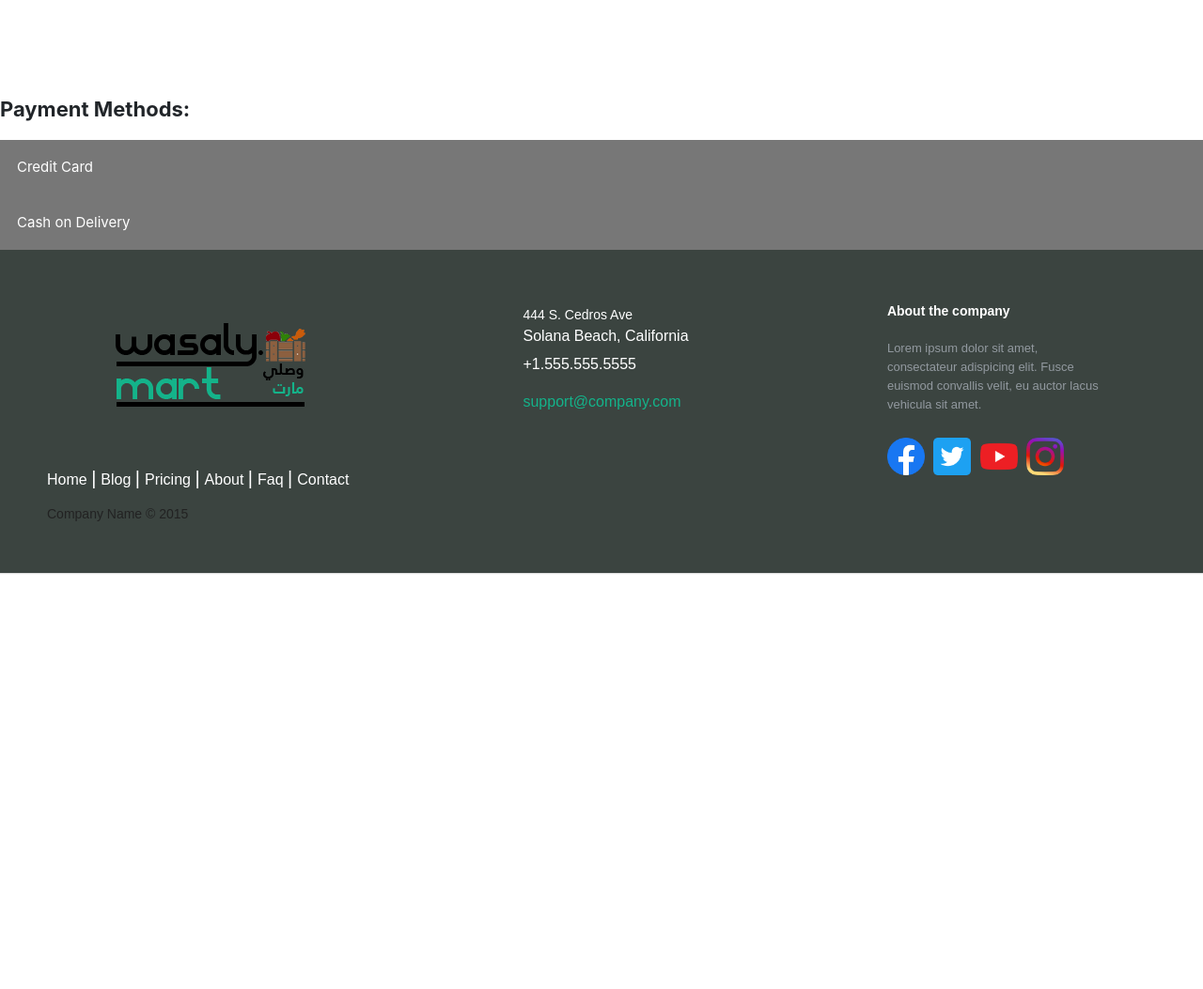
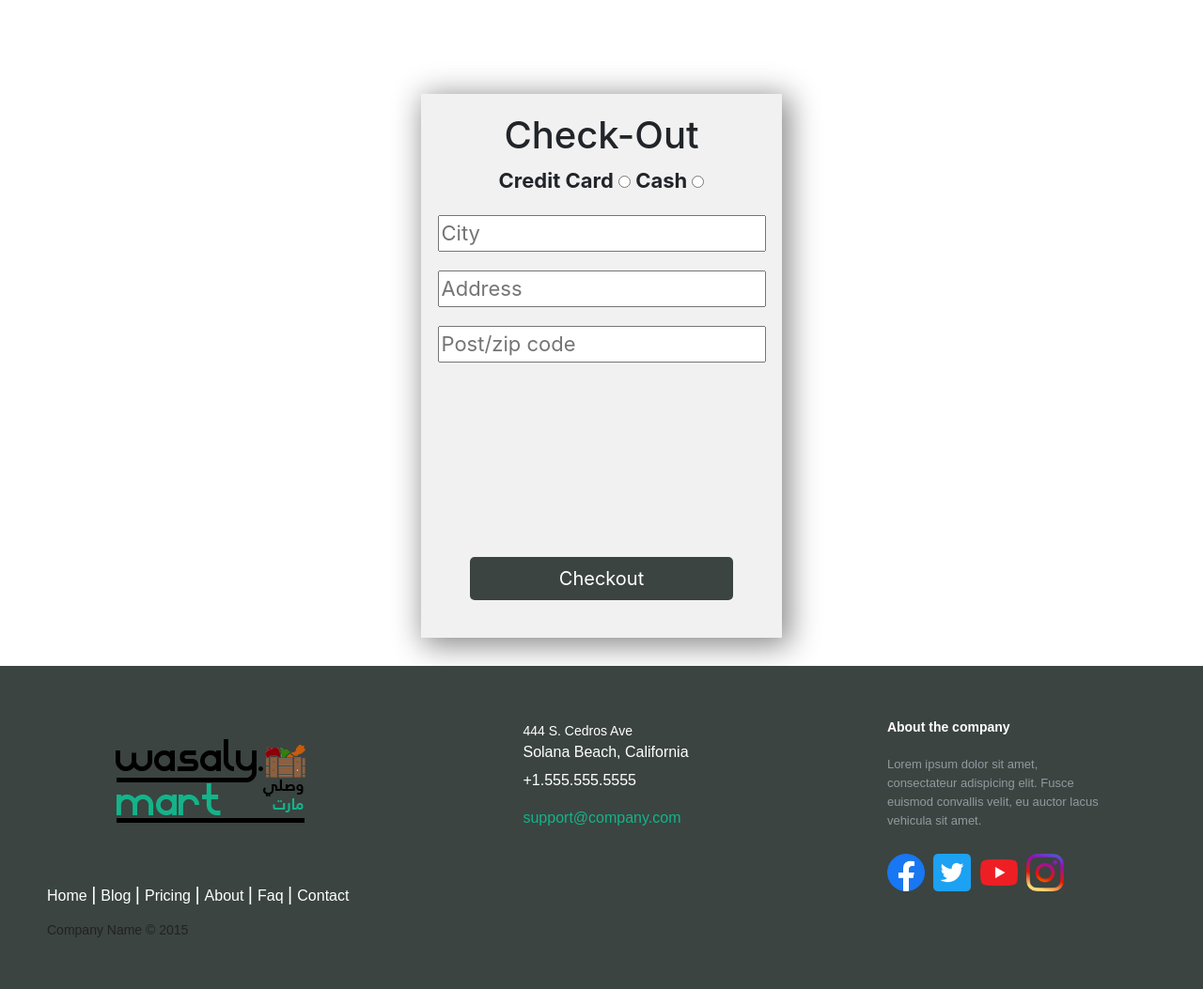
Before and after one commit to Seifeldin-Khalil/wasaly, a PHP site: page /Checkout.html in a window 1280 px wide. Shown: the whole page at 94% size. Before the commit the page ends 611 px from the top, so only its background shows below. Run offline with PHP 8.4, Linux system fonts and the light colour scheme.

Commit message:
5alast kol el pages fadel bs 7agat baseeta zy sowar

```diff
--- a/Checkout.html
+++ b/Checkout.html
@@ -7,28 +7,15 @@
     <link rel="stylesheet" href="https://cdn.jsdelivr.net/npm/bootstrap@4.3.1/dist/css/bootstrap.min.css" integrity="sha384-ggOyR0iXCbMQv3Xipma34MD+dH/1fQ784/j6cY/iJTQUOhcWr7x9JvoRxT2MZw1T" crossorigin="anonymous">
     <link rel="stylesheet" href="Include/CSS/SeifStyleSheet.css">
     <link rel="stylesheet" href="Include/CSS/stylesheet.css">
-    <script src="Include/JavaScripts/SeifJavaScript.js"></script>
 
 </head>
     <body>
-        <p>Payment Methods: </p>
-<button type="button" class="collapsible">Credit Card</button>
-<div class="content">
-<center>
-  <form class = "formtemplate-checkout">
+        <center>
+<form class = "formtemplate-checkout">
+    <h1>Check-Out</h1>
+                Credit Card <input type="radio" onclick="javascript:yesnoCheck();" name="yesno" id="yesCheck"> Cash <input type="radio" onclick="javascript:yesnoCheck();" name="yesno" id="noCheck"><br>
 
-            <h1 id = "pagetitle">Billing Information</h1>
-
-            <div class = "section-checkout">
-                <input placeholder="Card Holder Name" type="text" >
-            </div>
-            <div class = "section-checkout">
-                <input placeholder="Credit Card Number" type="text" >
-            </div>
-            <div class = "section-checkout">
-                <input placeholder="CVV" type="text" >
-            </div>
-            <div class = "section-checkout">
+        <div class = "section-checkout">
                 <input placeholder="City" type="text" >
             </div>
             <div class = "section-checkout">
@@ -37,33 +24,33 @@
             <div class = "section-checkout">
                 <input placeholder="Post/zip code" type="text" >
             </div>
-            <div>
-                <input class="checkout" type="submit" name="Checkout" value = "Checkout" save>
+
+    <div id="ifYes" style="visibility:hidden">
+        <div class = "section-checkout">
+                <input placeholder="Card Holder Name" type="text" >
+            </div>
+            <div class = "section-checkout">
+                <input placeholder="CVV" type="text" >
+            </div>
+            <div class = "section-checkout">
+                <input placeholder="Expiry Date" type="text" >
+            </div>
+    </div>
+    <div>
+                <input class="checkout-button" type="submit" name="Checkout" value = "Checkout" save>
             </div>
             </form>
-            </center>
-</div>
-<button type="button" class="collapsible">Cash on Delivery</button>
-<div class="content">
-<center>
-  <form class = "formtemplate">
+        </center>
 
-            <h1 id = "pagetitle">Billing Information</h1>
-            <div class = "section-checkout">
-                <input placeholder="City" type="text" >
-            </div>
-            <div class = "section-checkout">
-                <input placeholder="Address" type="text" >
-            </div>
-            <div class = "section-checkout">
-                <input placeholder="Post/zip code" type="text" >
-            </div>
-            <div>
-                <input class="checkout" type="submit" name="Checkout" value = "Checkout" save>
-            </div>
-            </form>
-            </center>
-</div>
+<script>
+function yesnoCheck() {
+    if (document.getElementById('yesCheck').checked) {
+        document.getElementById('ifYes').style.visibility = 'visible';
+    }
+    else document.getElementById('ifYes').style.visibility = 'hidden';
+
+}
+</script>
 
 
     <footer class="footer-distributed">
--- a/Include/CSS/SeifStyleSheet.css
+++ b/Include/CSS/SeifStyleSheet.css
@@ -199,44 +199,26 @@
 
 
 /*Checkout*/
-.collapsible {
-  background-color: #777;
-  color: white;
-  cursor: pointer;
-  padding: 18px;
-  width: 100%;
-  border: none;
-  text-align: left;
-  outline: none;
-  font-size: 15px;
-}
-
-.active, .collapsible:hover {
-  background-color: #555;
-}
-
-.content {
-  padding: 0 18px;
-  display: none;
-  overflow: hidden;
-  background-color: #f1f1f1;
-}
 
 .formtemplate-checkout{
     background: #f1f1f1;
     width: 30%;
+    margin-bottom: 30px;
+    box-shadow: 5px 5px 30px 3px #888888;
+    padding-top: 20px;
+    padding-bottom: 20px;
 }
 .section-checkout{
     margin: 20px 10px 10px 10px;
 }
-.checkout{
-            margin: auto;
+.checkout-button{
+            margin: 20px;
             font-size: 20px;
             padding: 8px;
             width: 280px;
             border: none;
             border-radius: 5px;
             cursor: pointer;
-            color: rgb(75, 61, 61);
-            background: #14b38a;
+            color: white;
+            background: #3b4440;
 }
```
